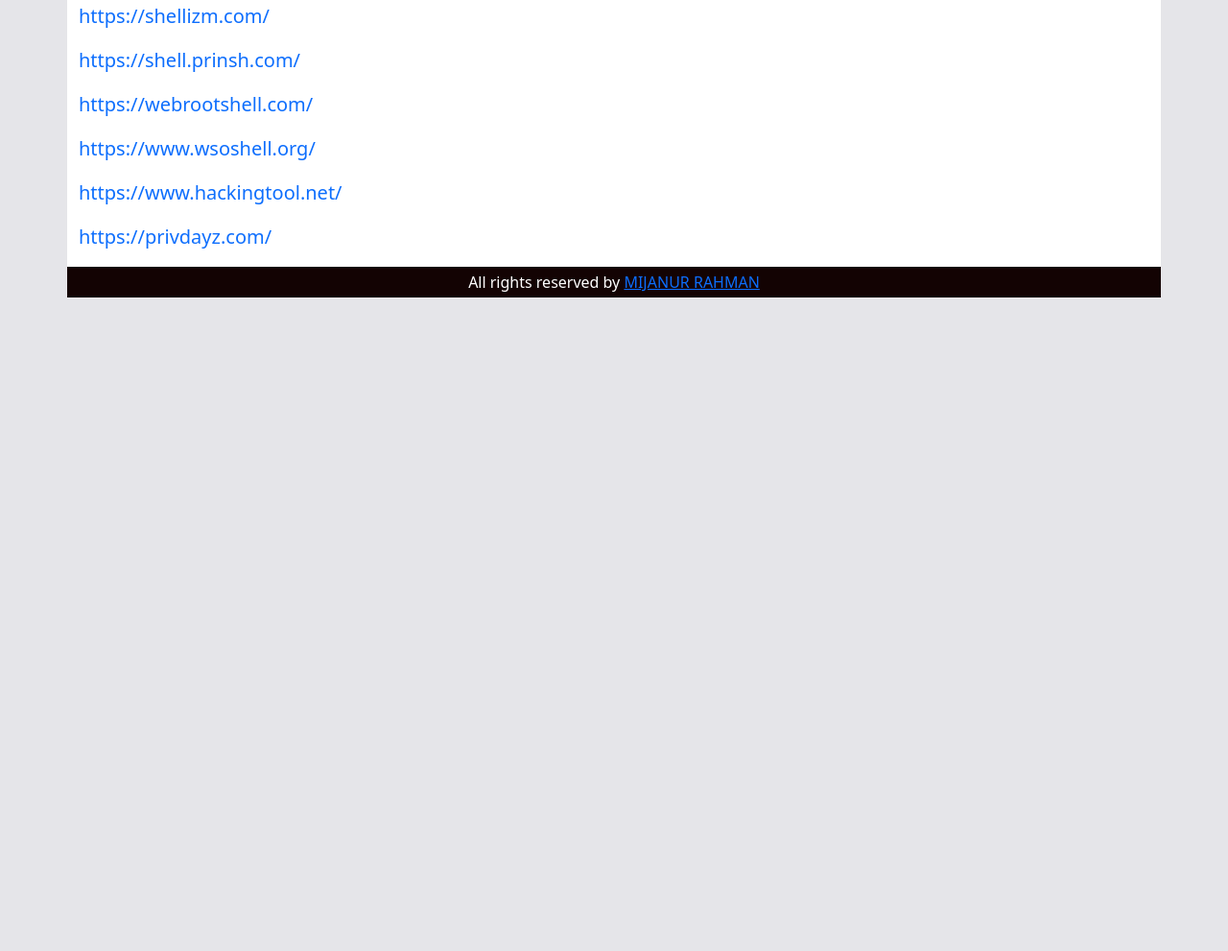
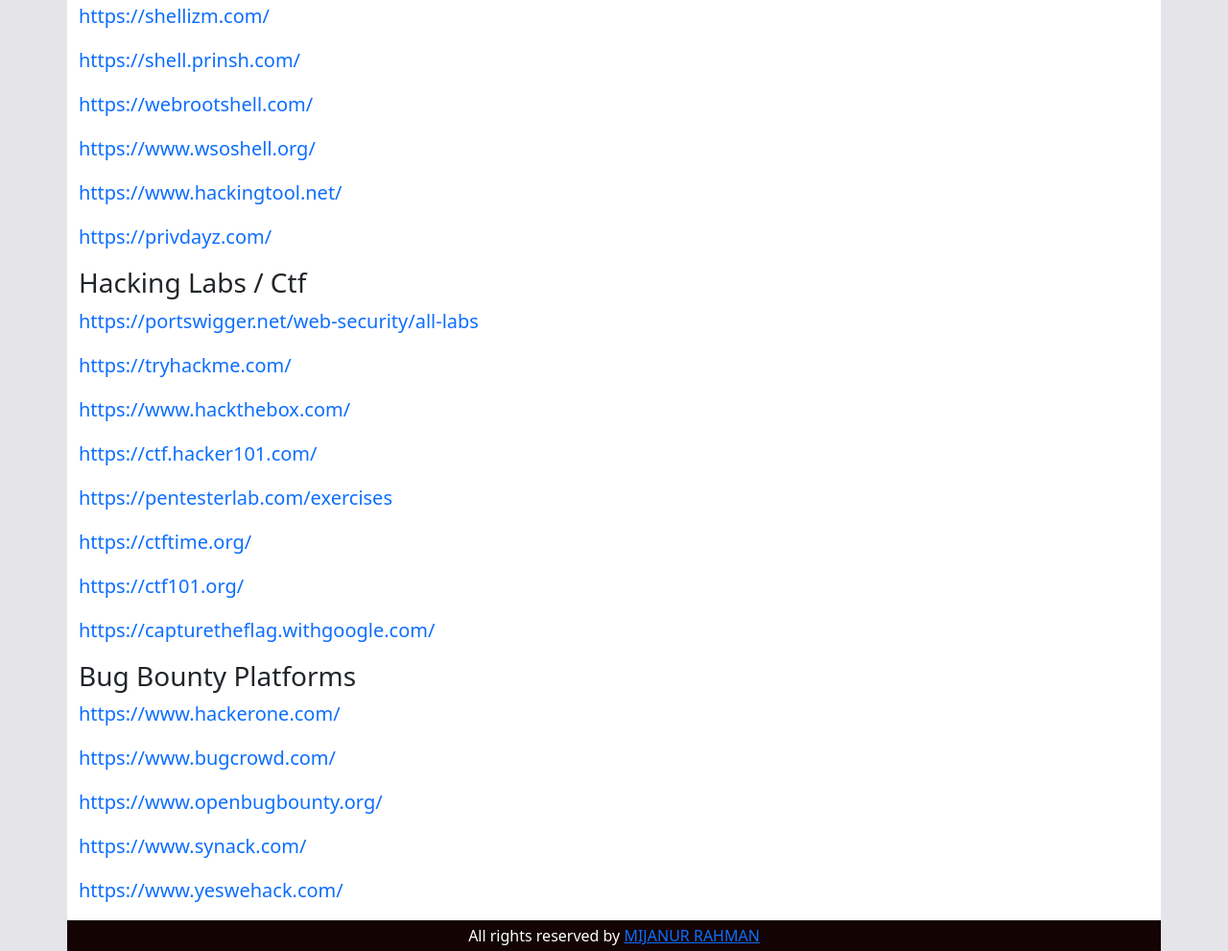
Before and after one commit to Mr-Rubel/Hacking-resources, a plain HTML site: page index.html in a window 1280 px wide. Shown: the part 3571-4562 px from the top of the page at 96% size. Before the commit the page ends 3881 px from the top, so only its background shows below. Drawn offline with nearby package versions, Linux system fonts and the light colour scheme.

Commit message:
added bug bounty section

```diff
--- a/index.html
+++ b/index.html
@@ -232,6 +232,28 @@
                     </p>
                     <p><a target="_blank" href="https://privdayz.com/">https://privdayz.com/</a>
                     </p>
+
+                    <h3>hacking labs / ctf</h3>
+                    <p><a target="_blank" href="https://portswigger.net/web-security/all-labs">https://portswigger.net/web-security/all-labs</a>
+                    </p>
+                    <p><a target="_blank" href="https://tryhackme.com/">https://tryhackme.com/</a>
+                    </p>
+                    <p><a target="_blank" href="https://www.hackthebox.com/">https://www.hackthebox.com/</a>
+                    </p>
+                    <p><a target="_blank" href="https://ctf.hacker101.com/">https://ctf.hacker101.com/</a>
+                    </p>
+                    <p><a target="_blank" href="https://pentesterlab.com/exercises">https://pentesterlab.com/exercises</a>
+                    </p>
+                    <p><a target="_blank" href="https://ctftime.org/">https://ctftime.org/</a></p>
+                    <p><a target="_blank" href="https://ctf101.org/">https://ctf101.org/</a></p>
+                    <p><a target="_blank" href="https://capturetheflag.withgoogle.com/">https://capturetheflag.withgoogle.com/</a></p>
+
+                    <h3>bug bounty platforms</h3>
+                    <p><a target="_blank" href="https://www.hackerone.com/">https://www.hackerone.com/</a></p>
+                    <p><a target="_blank" href="https://www.bugcrowd.com/">https://www.bugcrowd.com/</a></p>
+                    <p><a target="_blank" href="https://www.openbugbounty.org/">https://www.openbugbounty.org/</a></p>
+                    <p><a target="_blank" href="https://www.synack.com/">https://www.synack.com/</a></p>
+                    <p><a target="_blank" href="https://www.yeswehack.com/">https://www.yeswehack.com/</a></p>
                 </div>
             </div>
         </div>
```
